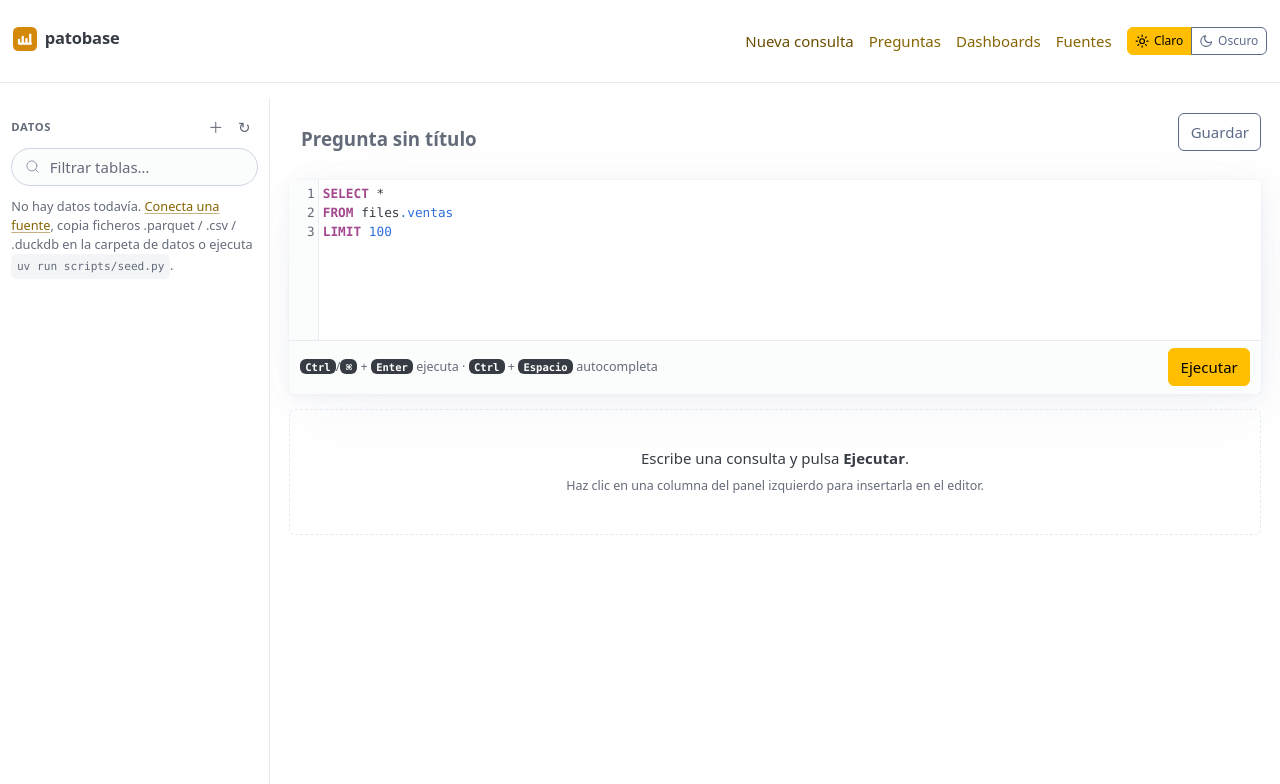
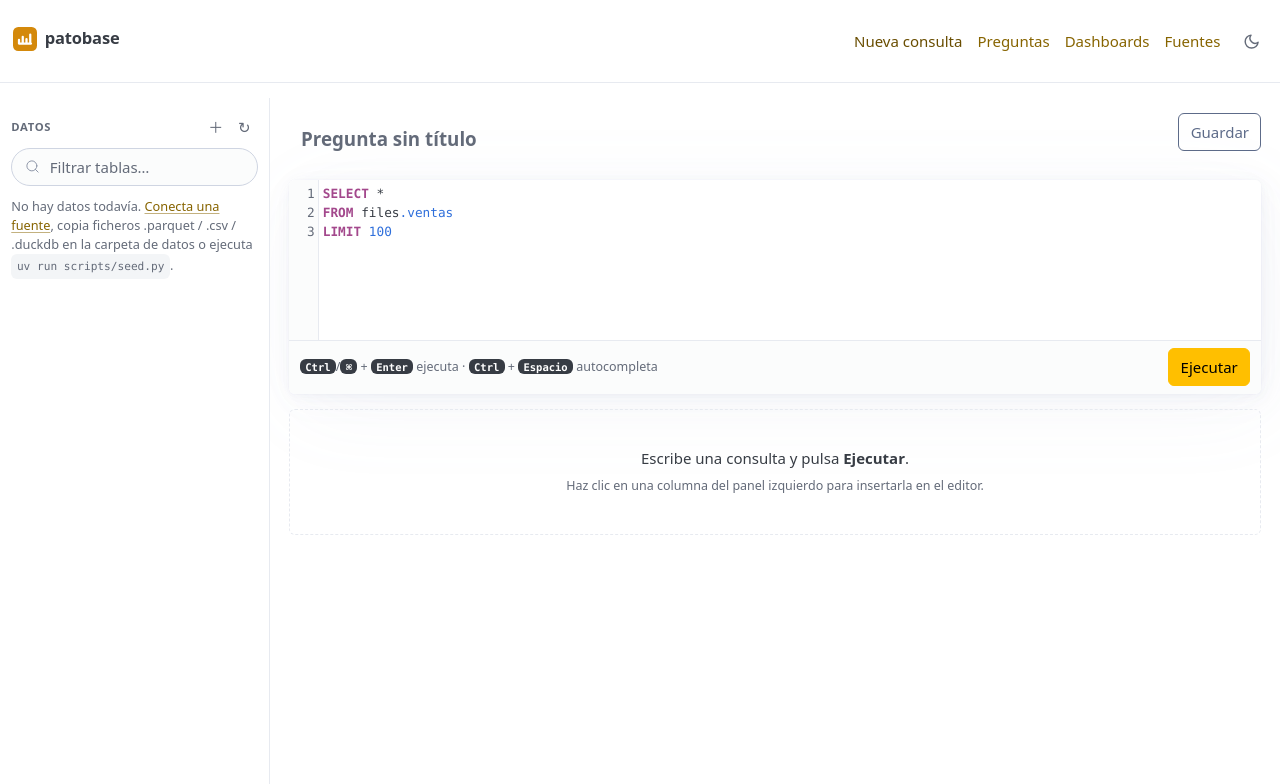
Before and after one commit to malbot042/patobase, a FastAPI app: page / in a window 1280 px wide. Shown: the top 784 px of the page. Run offline with FastAPI, Linux system fonts and the light colour scheme; data that the repository does not hold is empty; some libraries are stand-ins or nearby versions.

Commit message:
Modo claro / oscuro con un solo botón sol | luna
Sustituye los dos botones «Claro» / «Oscuro» por un único botón de icono que
alterna el tema: luna en modo claro, sol en modo oscuro. Mantiene el
comportamiento anterior (se guarda en el navegador, sin destello al cargar y
sigue al sistema mientras no se elija), con tooltip y aria-label descriptivos.

Co-Authored-By: Claude Opus 5.5 <noreply@anthropic.com>
Claude-Session: https://claude.ai/code/session_01HQPiDso72Tt55UpEiPLJDt

```diff
--- a/patobase/static/app.css
+++ b/patobase/static/app.css
@@ -281,10 +281,11 @@ nav[aria-label="breadcrumb"] { margin-bottom: 0.5rem; }
 .sidebar details[open] > summary { margin-bottom: 0; }
 
 /* ------------------------------------------------------- selector de tema */
-.theme-switch { display: inline-flex; width: auto; margin: 0; }
-.theme-switch button {
-  padding: 0.25rem 0.6rem; font-size: 0.8rem; line-height: 1.2;
-  display: inline-flex; align-items: center; gap: 0.3rem;
+.theme-toggle {
+  all: unset; box-sizing: border-box; cursor: pointer;
+  width: 2.1rem; height: 2.1rem; display: inline-grid; place-items: center;
+  border-radius: 50%; color: var(--muted); transition: color 0.15s, background 0.15s;
 }
-.theme-switch svg { width: 0.95rem; height: 0.95rem; }
-@media (max-width: 860px) { .theme-switch .lbl { display: none; } }
+.theme-toggle:hover { color: var(--pico-primary); background: var(--sunken); }
+.theme-toggle:focus-visible { box-shadow: 0 0 0 3px var(--pico-primary-focus); }
+.theme-toggle svg { width: 1.15rem; height: 1.15rem; }
--- a/patobase/static/app.js
+++ b/patobase/static/app.js
@@ -229,7 +229,7 @@
     document.documentElement.dataset.theme || (darkQuery.matches ? "dark" : "light");
 
   document.addEventListener("alpine:init", () => {
-    // Selector claro / oscuro de la barra superior; la elección se guarda en el navegador
+    // Botón sol / luna de la barra superior; la elección se guarda en el navegador
     Alpine.data("themeSwitch", () => ({
       theme: currentTheme(),
       init() {
@@ -242,6 +242,9 @@
         this.theme = t;
         redrawCharts();
       },
+      toggle() {
+        this.set(this.theme === "dark" ? "light" : "dark");
+      },
     }));
   });
 
--- a/patobase/templates/base.html
+++ b/patobase/templates/base.html
@@ -46,18 +46,12 @@
         <li><a href="/dashboards" {% if path.startswith('/dashboards') %}aria-current="page"{% endif %}>Dashboards</a></li>
         <li><a href="/sources" {% if path.startswith('/sources') %}aria-current="page"{% endif %}>Fuentes</a></li>
         <li>
-          <div role="group" class="theme-switch" aria-label="Modo de color" x-data="themeSwitch()">
-            <button type="button" :class="theme === 'light' ? '' : 'secondary outline'"
-                    :aria-pressed="theme === 'light'" @click="set('light')" title="Modo claro">
-              <svg viewBox="0 0 24 24" fill="none" stroke="currentColor" stroke-width="2" stroke-linecap="round" aria-hidden="true"><circle cx="12" cy="12" r="4"/><path d="M12 2v2M12 20v2M4.9 4.9l1.4 1.4M17.7 17.7l1.4 1.4M2 12h2M20 12h2M4.9 19.1l1.4-1.4M17.7 6.3l1.4-1.4"/></svg>
-              <span class="lbl">Claro</span>
-            </button>
-            <button type="button" :class="theme === 'dark' ? '' : 'secondary outline'"
-                    :aria-pressed="theme === 'dark'" @click="set('dark')" title="Modo oscuro">
-              <svg viewBox="0 0 24 24" fill="none" stroke="currentColor" stroke-width="2" stroke-linecap="round" stroke-linejoin="round" aria-hidden="true"><path d="M21 12.8A9 9 0 1 1 11.2 3a7 7 0 0 0 9.8 9.8z"/></svg>
-              <span class="lbl">Oscuro</span>
-            </button>
-          </div>
+          <button type="button" class="theme-toggle" x-data="themeSwitch()" @click="toggle()"
+                  :aria-label="theme === 'dark' ? 'Cambiar a modo claro' : 'Cambiar a modo oscuro'"
+                  :data-tooltip="theme === 'dark' ? 'Modo claro' : 'Modo oscuro'" data-placement="bottom">
+            <svg x-show="theme === 'dark'" x-cloak viewBox="0 0 24 24" fill="none" stroke="currentColor" stroke-width="2" stroke-linecap="round" aria-hidden="true"><circle cx="12" cy="12" r="4"/><path d="M12 2v2M12 20v2M4.9 4.9l1.4 1.4M17.7 17.7l1.4 1.4M2 12h2M20 12h2M4.9 19.1l1.4-1.4M17.7 6.3l1.4-1.4"/></svg>
+            <svg x-show="theme !== 'dark'" viewBox="0 0 24 24" fill="none" stroke="currentColor" stroke-width="2" stroke-linecap="round" stroke-linejoin="round" aria-hidden="true"><path d="M21 12.8A9 9 0 1 1 11.2 3a7 7 0 0 0 9.8 9.8z"/></svg>
+          </button>
         </li>
       </ul>
     </nav>
```
